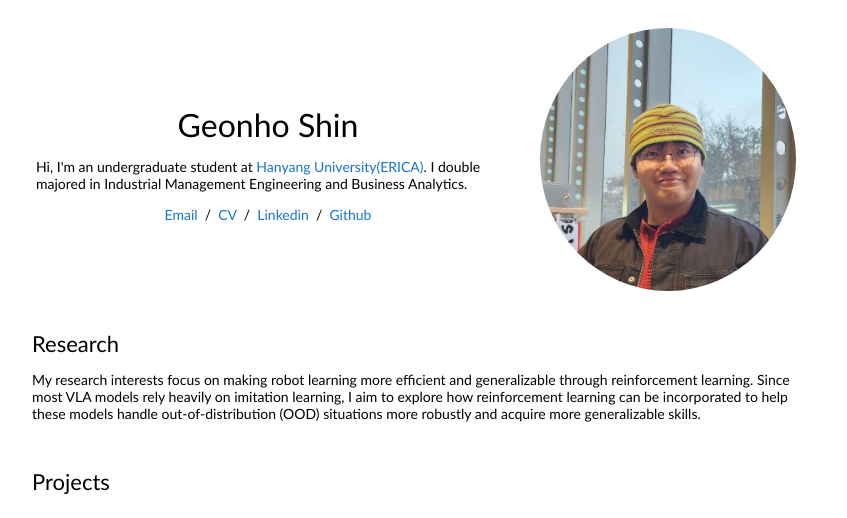
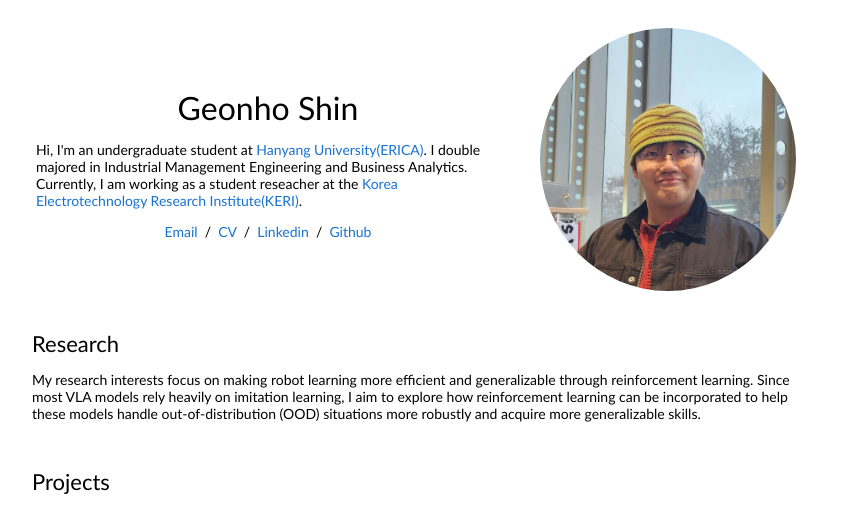
Before and after one commit to geonho-s/geonho-s.github.io, a plain HTML site: page index.html in a window 1280 px wide. Shown: the top 518 px of the page, without its empty margins (224-1071 px from the left). Drawn offline with Linux system fonts and the light colour scheme.

Commit message:
Update index.html

```diff
--- a/index.html
+++ b/index.html
@@ -23,7 +23,7 @@
                   Geonho Shin
                 </p>
                 <p>
- Hi, I'm an undergraduate student at <a href="https://www.hanyang.ac.kr">Hanyang University(ERICA)</a>. I double majored in Industrial Management Engineering and Business Analytics.
+ Hi, I'm an undergraduate student at <a href="https://www.hanyang.ac.kr">Hanyang University(ERICA)</a>. I double majored in Industrial Management Engineering and Business Analytics. Currently, I am working as a student reseacher at the <a href="https://www.keri.re.kr">Korea Electrotechnology Research Institute(KERI)</a>.
                 </p>
                 <p style="text-align:center">
                   <a href="mailto:geonho.shin.work@gmail.com">Email</a> &nbsp;/&nbsp;
```
